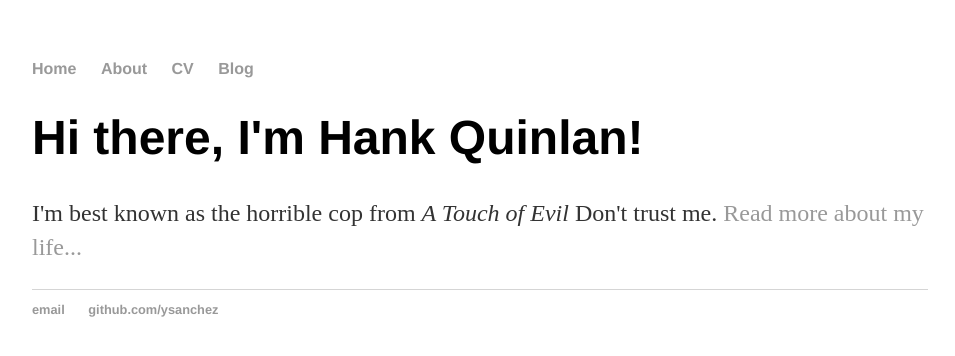
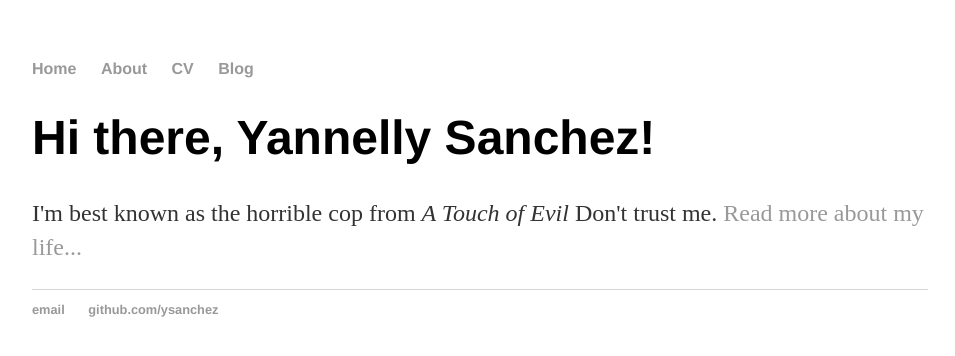
Before and after one commit to ysanchez/ysanchez.github.io, a Jekyll site: the page built from index.html, in a window 1280 px wide. Shown: the top 356 px of the page, without its empty margins (160-1115 px from the left). Built offline with Jekyll 4.4.1, drawn with Linux system fonts in a browser that asks for light colours.

Commit message:
Update index.html

```diff
--- a/index.html
+++ b/index.html
@@ -1,9 +1,10 @@
 ---
 theme: jekyll-theme-midnight
 layout: default
-title: Yannelly Sanchez, Data Science
+title: 'Yannelly Sanchez, Data Science'
+published: true
 ---
 <div class="blurb">
-	<h1>Hi there, I'm Hank Quinlan!</h1>
+	<h1>Hi there, Yannelly Sanchez!</h1>
 	<p>I'm best known as the horrible cop from <em>A Touch of Evil</em> Don't trust me. <a href="/about">Read more about my life...</a></p>
 </div><!-- /.blurb -->
```
